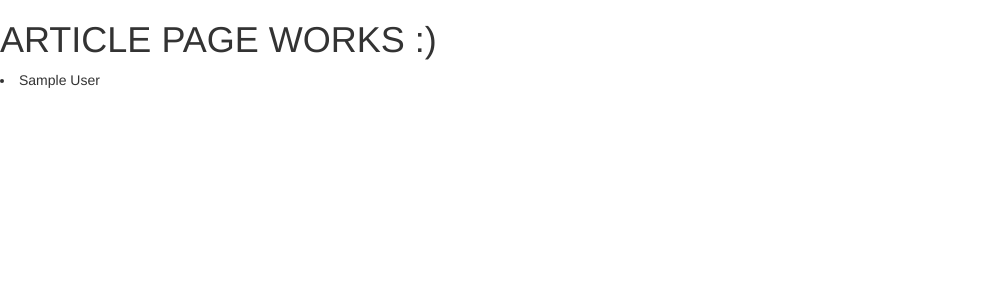
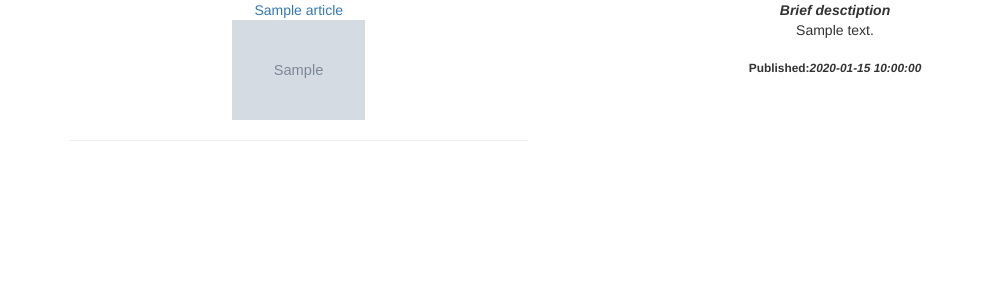
Before and after one commit to Kevson102/News-Feeds, a Flask app: template app/templates/articles.html in a window 1280 px wide. Shown: the top 300 px of the page, without its empty margins (0-985 px from the left). Run offline with Flask 2, Linux system fonts and the light colour scheme; the template is opened without the code that fills it: most values are stand-ins (such as "Sample title", 1, 10 or a date in 2020); grey boxes marked "Sample" are stand-in pictures; some libraries are stand-ins or nearby versions.

Commit message:
ADDS SOME BOOTSTRAP STYLES FOR THE INDEX.HTML AND ARTICLE.HTML FILES

```diff
--- a/app/models/articles.py
+++ b/app/models/articles.py
@@ -2,16 +2,18 @@ class Article:
   '''
   This is an article class that is used to define and article object.
   '''
-  def __init__(self, id, author, description, urlToImage, url, publishedAt):
+  def __init__(self, title, id, author, description, urlToImage, url, publishedAt):
     '''
     Method that initializes an article object
     Args:
+      title: The title of the article
       id: The article id
       author: The author of the article
       description: A brief description of the article
       urlToImage: A link to the article image
       url: A link to the article content.
     '''
+    self.title = title
     self.id = id
     self.author = author
     self.description = description
--- a/app/request.py
+++ b/app/request.py
@@ -75,7 +75,7 @@ def process_article_results(news_source_article_list):
   news_source_article_results = []
 
   for news_source_article_item in news_source_article_list:
-
+    title = news_source_article_item.get('title')
     id = news_source_article_item.get('id')
     author = news_source_article_item.get('author')
     description = news_source_article_item.get('description')
@@ -84,6 +84,6 @@ def process_article_results(news_source_article_list):
     publishedAt = news_source_article_item.get('publishedAt')
 
     if image:
-      news_source_article_object = Article(id, author, description, image, link, publishedAt)
+      news_source_article_object = Article(title, id, author, description, image, link, publishedAt)
       news_source_article_results.append(news_source_article_object)
   return news_source_article_results
--- a/app/templates/articles.html
+++ b/app/templates/articles.html
@@ -1,8 +1,29 @@
 {% extends 'base.html' %}
 
 {% block content %}
-<h1>ARTICLE PAGE WORKS  :)</h1>
+
 {% for article in articles%}
-<li> {{article.author}} </li>
+<div class="container text-center">
+  <div class="row card-body">
+
+    <div class="col-sm-5">
+      <a href="{{article.url}}" target="_blank">{{article.title}}</a>
+      <br>
+      <img src="{{article.urlToImage}}" alt="Article image" height="100px">
+      <hr>
+    </div>
+
+    <div class="col-md-6">
+      <b><i>Brief desctiption</i></b>
+      <br>
+      {{article.description}}
+      <br>
+      <br>
+      <small><p><strong>Published:</strong><b><i>{{article.publishedAt}}</i></b></p></small>
+    </div>
+
+  </div>
+</div>
 {% endfor %}
+
 {% endblock %}
```
Also changed, not shown: app/templates/index.html (+22 -16 lines).
